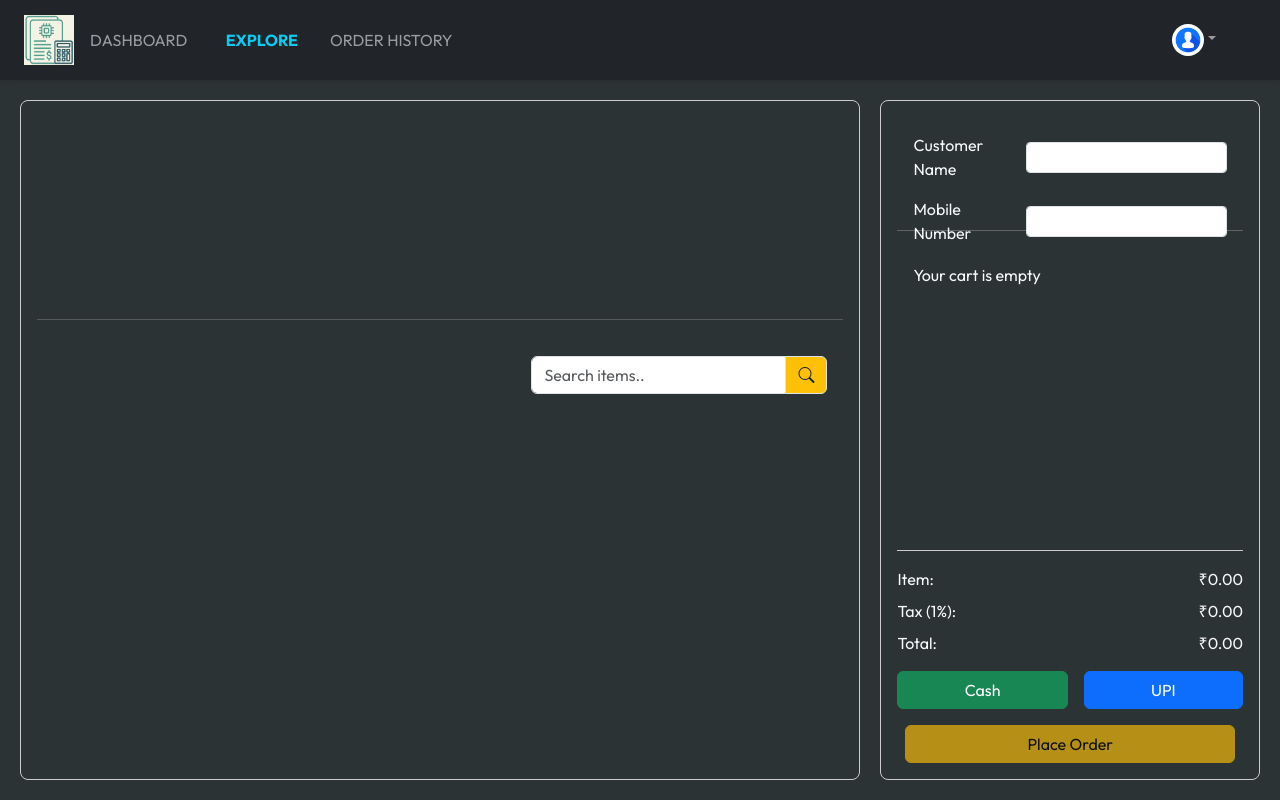
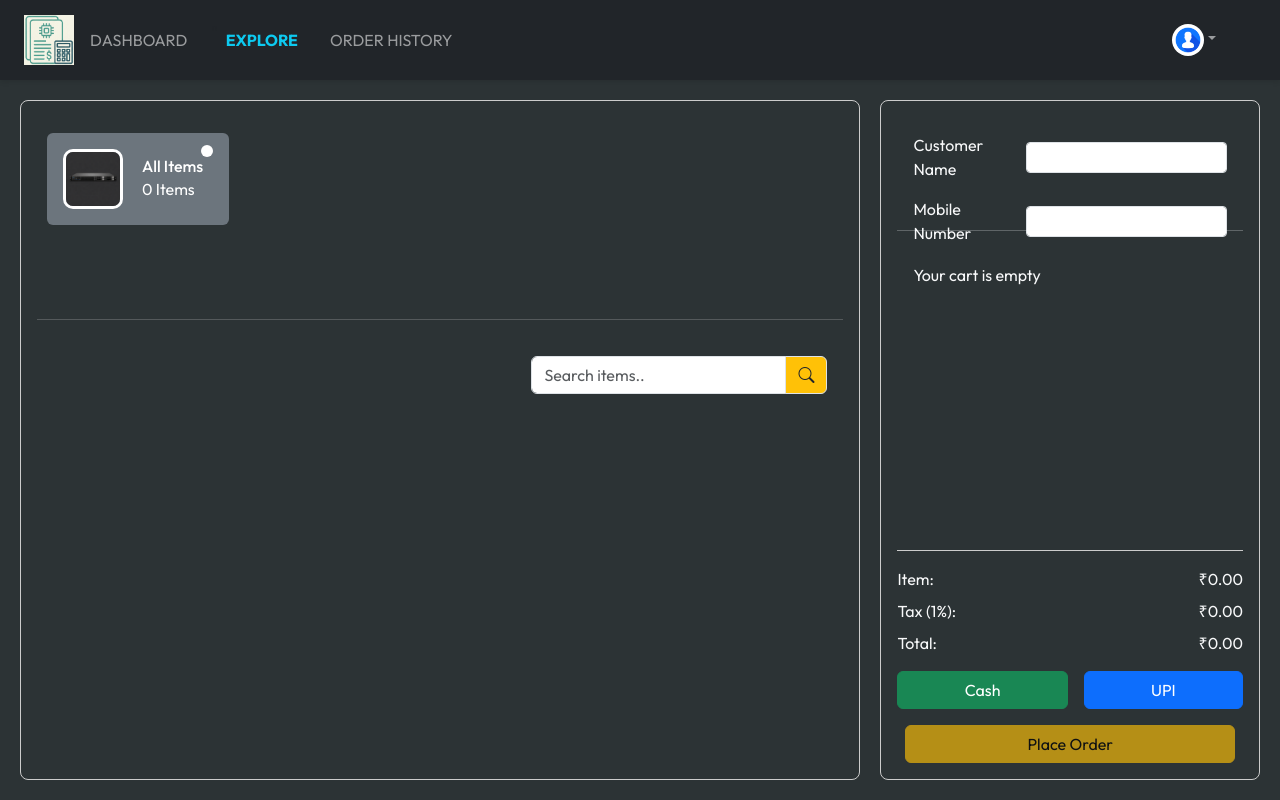
Before and after one commit to krishnendude2005/Billing-software-frontend, a React (Vite) app: page /explore in a window 1280 px wide. Built offline with nearby package versions, Linux system fonts and the light colour scheme.

Commit message:
Implemented All Items Card to display all category items together

```diff
--- a/src/assets/assets.js
+++ b/src/assets/assets.js
@@ -2,9 +2,11 @@ import logo from './logo.png'
 import upload from './Upload_File.png'
 import login from './login-bg.jpg'
 import profile from './Profile-logo.png'
+import AllItems from './All_Items.png'
 export const assets = {
     logo,
     upload,
     login,
-    profile
+    profile,
+    AllItems
 }
--- a/src/components/DisplayCategory/DisplayCategory.jsx
+++ b/src/components/DisplayCategory/DisplayCategory.jsx
@@ -1,9 +1,23 @@
+import { assets } from '../../assets/assets';
 import Category from '../Category/Catergory';
 import './DisplayCategory.css'
 
 const DisplayCategory = ({ selectedCategory, setSelectedCategory, categories }) => {
     return (
         <div className="row g-3" style={{ width: '100%', margin: 0 }}>
+
+            <div key="all" className="col-md-3 col-sm-6" style={{ padding: '0 10px' }}>
+
+                <Category
+                    categoryName="All Items"
+                    imageUrl={assets.AllItems}
+                    numberOfItems={categories.reduce((acc, cat) => acc + cat.items, 0)}
+                    bgColor="#6c757d"
+                    isSelected={selectedCategory === ""}
+                    onClick={() => setSelectedCategory("")}
+                />
+            </div>
+
             {categories.map(category => (
                 <div key={category.categoryId} className="col-md-3 col-sm-6" style={{ padding: '0 10px' }}>
                     <Category
```
Also changed, not shown: src/assets/All_Items.png (added).
